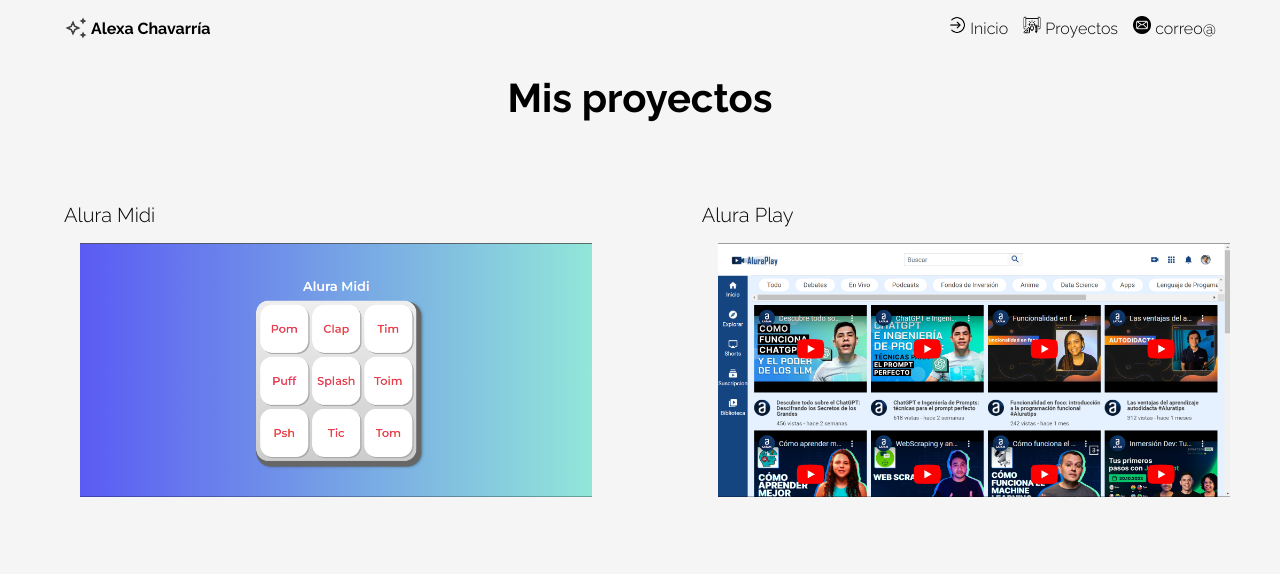
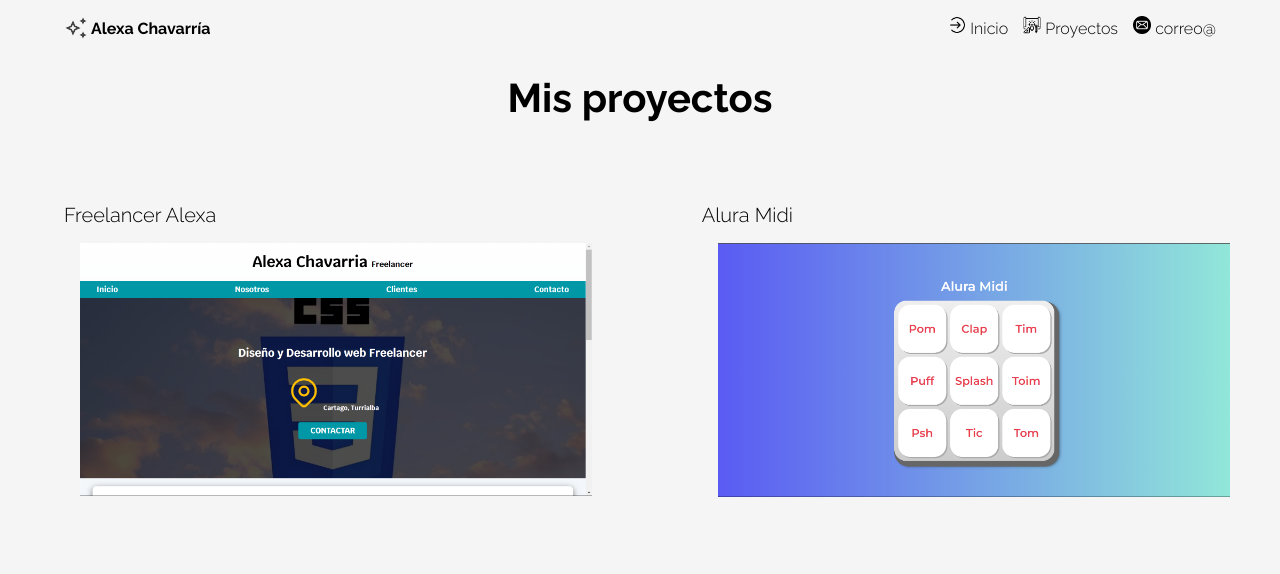
Before and after one commit to AleChPZ/Portafolio, a plain HTML site: page proyectos.html in a window 1280 px wide. Shown: the top 574 px of the page. Drawn offline with Linux system fonts and the light colour scheme.

Commit message:
freelancer

```diff
--- a/proyectos.html
+++ b/proyectos.html
@@ -24,6 +24,7 @@
 
 
     <div class="lista">
+        <li class="listaP"><a class="linkProyectos" href="https://creative-conkies-915800.netlify.app/">Freelancer Alexa</a><img class="prueba" src="img/Freelancer.png"></li>
         <li class="listaP"><a class="linkProyectos" href="https://alechpz.github.io/Alura-midi/">Alura Midi</a><img class="prueba" src="img/Alura-midi.png"></li>
         <li class="listaP"><a class="linkProyectos" href="https://alechpz.github.io/Alura-Play/">Alura Play</a><img class="prueba" src="img/Alura-play.png"></li>
         <li class="listaP"><a class="linkProyectos" href="https://alechpz.github.io/Pagina-eventos/"> Página de eventos</a><img class="prueba" src="img/eventos.png"></li>
```
Also changed, not shown: img/Freelancer.png (added).
